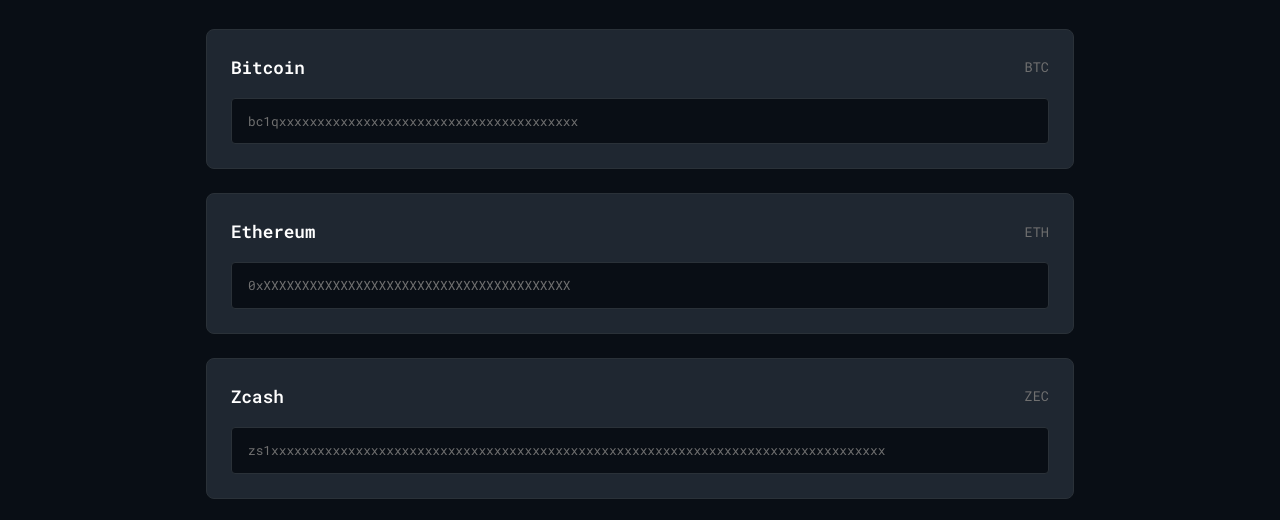
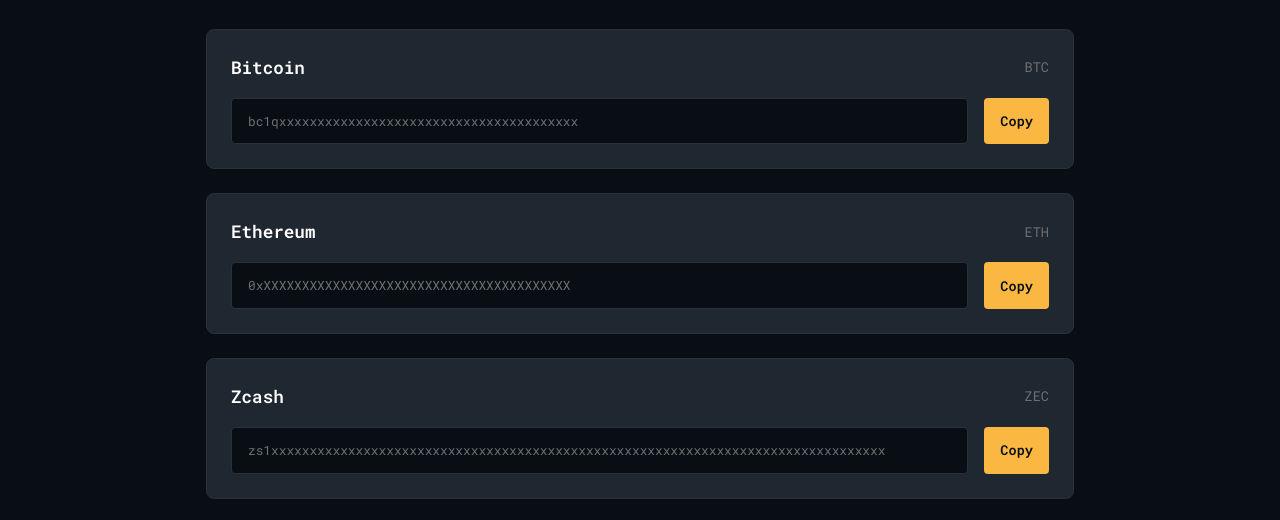
Before and after one commit to LeakIX/sponsor, a website: page frontend/index.html in a window 1280 px wide. Shown: the part 203-723 px from the top of the page. Drawn offline with nearby package versions, Linux system fonts and the light colour scheme; files that its build step writes are made by us from their sources.

Commit message:
Add copy to clipboard for crypto addresses

```diff
--- a/frontend/index.html
+++ b/frontend/index.html
@@ -44,8 +44,11 @@
               <span class="crypto-card__name">Bitcoin</span>
               <span class="crypto-card__symbol">BTC</span>
             </div>
-            <div class="crypto-card__address">
-              bc1qxxxxxxxxxxxxxxxxxxxxxxxxxxxxxxxxxxxxxxx
+            <div class="crypto-card__body">
+              <code class="crypto-card__address">
+                bc1qxxxxxxxxxxxxxxxxxxxxxxxxxxxxxxxxxxxxxxx
+              </code>
+              <button class="crypto-card__copy" data-copy>Copy</button>
             </div>
           </div>
 
@@ -54,8 +57,11 @@
               <span class="crypto-card__name">Ethereum</span>
               <span class="crypto-card__symbol">ETH</span>
             </div>
-            <div class="crypto-card__address">
-              0xXXXXXXXXXXXXXXXXXXXXXXXXXXXXXXXXXXXXXXXX
+            <div class="crypto-card__body">
+              <code class="crypto-card__address">
+                0xXXXXXXXXXXXXXXXXXXXXXXXXXXXXXXXXXXXXXXXX
+              </code>
+              <button class="crypto-card__copy" data-copy>Copy</button>
             </div>
           </div>
 
@@ -64,8 +70,11 @@
               <span class="crypto-card__name">Zcash</span>
               <span class="crypto-card__symbol">ZEC</span>
             </div>
-            <div class="crypto-card__address">
-              zs1xxxxxxxxxxxxxxxxxxxxxxxxxxxxxxxxxxxxxxxxxxxxxxxxxxxxxxxxxxxxxxxxxxxxxxxxxxxxxxxx
+            <div class="crypto-card__body">
+              <code class="crypto-card__address">
+                zs1xxxxxxxxxxxxxxxxxxxxxxxxxxxxxxxxxxxxxxxxxxxxxxxxxxxxxxxxxxxxxxxxxxxxxxxxxxxxxxxx
+              </code>
+              <button class="crypto-card__copy" data-copy>Copy</button>
             </div>
           </div>
 
@@ -74,8 +83,11 @@
               <span class="crypto-card__name">Monero</span>
               <span class="crypto-card__symbol">XMR</span>
             </div>
-            <div class="crypto-card__address">
-              4XXXXXXXXXXXXXXXXXXXXXXXXXXXXXXXXXXXXXXXXXXXXXXXXXXXXXXXXXXXXXXXXXXXXXXXXXXXXXXXXXXXXXXXXXXXXXXXX
+            <div class="crypto-card__body">
+              <code class="crypto-card__address">
+                4XXXXXXXXXXXXXXXXXXXXXXXXXXXXXXXXXXXXXXXXXXXXXXXXXXXXXXXXXXXXXXXXXXXXXXXXXXXXXXXXXXXXXXXXXXXXXXXX
+              </code>
+              <button class="crypto-card__copy" data-copy>Copy</button>
             </div>
           </div>
         </div>
@@ -96,5 +108,17 @@
         <p class="footer__text">LeakIX - Security Research Platform</p>
       </div>
     </footer>
+
+    <script>
+      document.querySelectorAll("[data-copy]").forEach((btn) => {
+        btn.addEventListener("click", () => {
+          const address = btn.previousElementSibling.textContent.trim();
+          navigator.clipboard.writeText(address).then(() => {
+            btn.textContent = "Copied!";
+            setTimeout(() => (btn.textContent = "Copy"), 2000);
+          });
+        });
+      });
+    </script>
   </body>
 </html>
--- a/frontend/scss/style.scss
+++ b/frontend/scss/style.scss
@@ -122,7 +122,18 @@
     margin-left: auto;
   }
 
+  &__body {
+    display: flex;
+    gap: $spacing;
+    align-items: stretch;
+
+    @media (max-width: $mobile) {
+      flex-direction: column;
+    }
+  }
+
   &__address {
+    flex: 1;
     background-color: $bg-dark;
     border: 1px solid $border;
     border-radius: $radius-sm;
@@ -131,10 +142,30 @@
     word-break: break-all;
     color: $text-light;
     font-family: $font-family;
+    display: flex;
+    align-items: center;
 
     @media (max-width: $mobile) {
       font-size: 0.7rem;
       padding: $spacing * 0.5;
+    }
+  }
+
+  &__copy {
+    background-color: $primary;
+    color: $text-dark;
+    border: none;
+    border-radius: $radius-sm;
+    padding: $spacing * 0.75 $spacing;
+    font-family: $font-family;
+    font-size: 0.85rem;
+    font-weight: 600;
+    cursor: pointer;
+    transition: background-color $transition-fast;
+    white-space: nowrap;
+
+    &:hover {
+      background-color: $secondary;
     }
   }
 }
```
